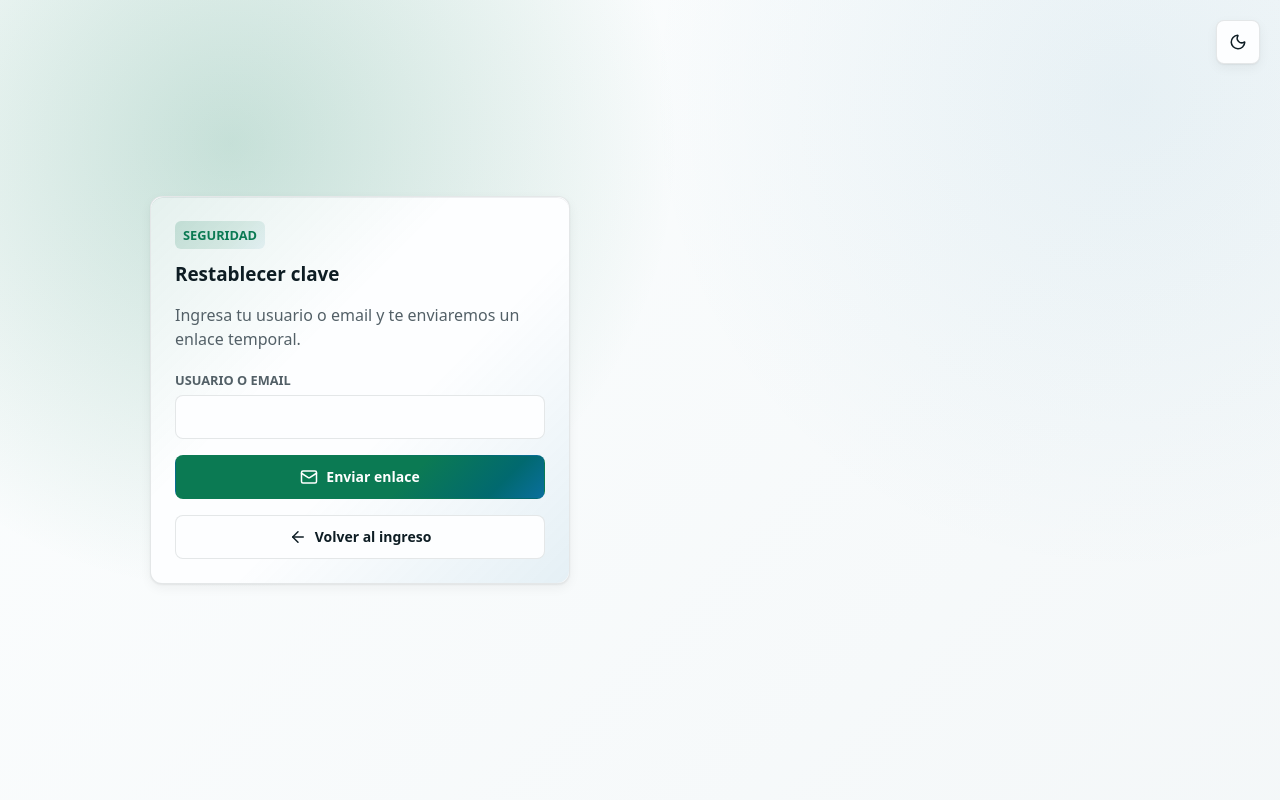
After one commit to Abalito04/JornadaDex, a Flask app: page /auth/password-reset in a window 1280 px wide. The commit adds this page. Run offline with Flask 3, Linux system fonts and the light colour scheme; data that the repository does not hold is empty; some libraries are stand-ins or nearby versions; some web fonts are replaced.

```diff
--- a/app/__init__.py
+++ b/app/__init__.py
@@ -121,6 +121,11 @@ def ensure_runtime_schema():
     columns = {column["name"] for column in inspector.get_columns("users")}
     if "is_platform_admin" not in columns:
         db.session.execute(text("ALTER TABLE users ADD COLUMN is_platform_admin BOOLEAN NOT NULL DEFAULT FALSE"))
+        db.session.commit()
+    if "email_verified_at" not in columns:
+        datetime_type = "TIMESTAMP" if db.engine.dialect.name == "postgresql" else "DATETIME"
+        db.session.execute(text(f"ALTER TABLE users ADD COLUMN email_verified_at {datetime_type}"))
+        db.session.execute(text("UPDATE users SET email_verified_at = CURRENT_TIMESTAMP WHERE email_verified_at IS NULL"))
         db.session.commit()
     for statement in (
         "DROP INDEX IF EXISTS users_email_key",
--- a/app/auth/routes.py
+++ b/app/auth/routes.py
@@ -5,12 +5,16 @@ from urllib.error import URLError
 
 from flask import Blueprint, abort, current_app, flash, redirect, render_template, request, url_for
 from flask_login import current_user, login_required, login_user, logout_user
+from sqlalchemy import or_
 from sqlalchemy.exc import IntegrityError
 
 from app.extensions import db
 from app.models import User
 from app.services.audit_service import write_audit
 from app.services.company_service import create_company_with_owner
+from app.services.email_service import send_email
+from app.services.password_policy import validate_password_strength
+from app.services.token_service import create_security_token, load_security_token
 
 auth_bp = Blueprint("auth", __name__, url_prefix="/auth")
 
@@ -44,6 +48,7 @@ def _record_failed_login(username):
 
 def _clear_failed_logins(username):
     _LOGIN_FAILURES.pop(_login_rate_key(username), None)
+
 
 def _is_signup_limited():
     key = _client_ip()
@@ -96,6 +101,45 @@ def _verify_turnstile():
     return bool(result.get("success"))
 
 
+def _email_verification_required(user):
+    return bool(
+        current_app.config["EMAIL_VERIFICATION_REQUIRED"]
+        and user
+        and not user.is_platform_admin
+        and user.email_verified_at is None
+    )
+
+
+def _send_verification_email(user):
+    max_age_hours = current_app.config["EMAIL_VERIFICATION_MAX_AGE_HOURS"]
+    token = create_security_token("email-verify", {"user_id": user.id, "email": user.email})
+    verify_url = url_for("auth.verify_email", token=token, _external=True)
+    body = (
+        "Hola,\n\n"
+        "Confirma tu email para activar tu cuenta de JornadaDex:\n"
+        f"{verify_url}\n\n"
+        f"Este enlace vence en {max_age_hours} horas.\n\n"
+        "Si no solicitaste esta cuenta, podes ignorar este mensaje."
+    )
+    return send_email(user.email, "Confirma tu email en JornadaDex", body)
+
+
+def _send_password_reset_email(user):
+    max_age_minutes = current_app.config["PASSWORD_RESET_MAX_AGE_MINUTES"]
+    token = create_security_token(
+        "password-reset",
+        {"user_id": user.id, "email": user.email, "password_hash": user.password_hash},
+    )
+    reset_url = url_for("auth.reset_password", token=token, _external=True)
+    body = (
+        "Hola,\n\n"
+        "Recibimos una solicitud para restablecer tu clave de JornadaDex:\n"
+        f"{reset_url}\n\n"
+        f"Este enlace vence en {max_age_minutes} minutos y se invalida al cambiar la clave.\n\n"
+        "Si no fuiste vos, podes ignorar este mensaje."
+    )
+    return send_email(user.email, "Restablece tu clave de JornadaDex", body)
+
 
 @auth_bp.route("/signup", methods=["GET", "POST"])
 def signup():
@@ -124,15 +168,45 @@ def signup():
             )
             if not company.name or not company.tax_id or not user.email or not user.username or not request.form.get("password"):
                 raise ValueError("Completa nombre de la empresa, CUIT, administrador, email, usuario y clave.")
+            if not current_app.config["EMAIL_VERIFICATION_REQUIRED"]:
+                user.email_verified_at = datetime.now(timezone.utc)
             write_audit("CREATE", "companies", company.id, new_values={"name": company.name, "tax_id": company.tax_id}, company_id=company.id)
             db.session.commit()
-            flash("Empresa creada. Ya podes iniciar sesion.", "success")
+            if current_app.config["EMAIL_VERIFICATION_REQUIRED"]:
+                sent = _send_verification_email(user)
+                if sent:
+                    flash("Empresa creada. Te enviamos un email para activar la cuenta.", "success")
+                else:
+                    flash("Empresa creada, pero no pudimos enviar el email de activacion. Contacta soporte.", "warning")
+            else:
+                flash("Empresa creada. Ya podes iniciar sesion.", "success")
             return redirect(url_for("auth.login"))
         except (IntegrityError, ValueError) as exc:
             db.session.rollback()
             flash(str(getattr(exc, "orig", exc)), "danger")
 
     return render_template("auth/signup.html")
+
+
+@auth_bp.route("/verify-email/<token>")
+def verify_email(token):
+    max_age_seconds = current_app.config["EMAIL_VERIFICATION_MAX_AGE_HOURS"] * 3600
+    payload = load_security_token("email-verify", token, max_age_seconds)
+    if not payload:
+        flash("El enlace de verificacion vencio o no es valido.", "danger")
+        return redirect(url_for("auth.login"))
+
+    user = User.query.filter_by(id=payload.get("user_id"), deleted_at=None).first()
+    if not user or user.email != payload.get("email"):
+        flash("El enlace de verificacion no es valido.", "danger")
+        return redirect(url_for("auth.login"))
+
+    if user.email_verified_at is None:
+        user.email_verified_at = datetime.now(timezone.utc)
+        write_audit("EMAIL_VERIFY", "users", user.id, company_id=user.company_id)
+        db.session.commit()
+    flash("Email verificado. Ya podes iniciar sesion.", "success")
+    return redirect(url_for("auth.login"))
 
 
 @auth_bp.route("/login", methods=["GET", "POST"])
@@ -149,6 +223,13 @@ def login():
 
         user = User.query.filter(User.username == username, User.deleted_at.is_(None)).first()
         if user and user.check_password(password) and user.is_active:
+            if _email_verification_required(user):
+                sent = _send_verification_email(user)
+                if sent:
+                    flash("Antes de ingresar tenes que verificar tu email. Te enviamos un nuevo enlace.", "warning")
+                else:
+                    flash("Tu email no esta verificado y no pudimos enviar el enlace. Contacta soporte.", "danger")
+                return render_template("auth/login.html"), 403
             _clear_failed_logins(username)
             user.last_login_at = datetime.now(timezone.utc)
             login_user(user)
@@ -162,6 +243,62 @@ def login():
     return render_template("auth/login.html")
 
 
+@auth_bp.route("/password-reset", methods=["GET", "POST"])
+def request_password_reset():
+    if current_user.is_authenticated:
+        return redirect(url_for("dashboard.index"))
+
+    if request.method == "POST":
+        identifier = request.form.get("identifier", "").strip().lower()
+        user = User.query.filter(
+            User.deleted_at.is_(None),
+            User.is_active_flag.is_(True),
+            or_(User.username == identifier, User.email == identifier),
+        ).first()
+        if user:
+            _send_password_reset_email(user)
+            write_audit("PASSWORD_RESET_REQUEST", "users", user.id, company_id=user.company_id)
+            db.session.commit()
+        flash("Si existe una cuenta activa con esos datos, te enviamos un enlace para restablecer la clave.", "success")
+        return redirect(url_for("auth.login"))
+
+    return render_template("auth/password_reset_request.html")
+
+
+@auth_bp.route("/password-reset/<token>", methods=["GET", "POST"])
+def reset_password(token):
+    if current_user.is_authenticated:
+        return redirect(url_for("dashboard.index"))
+
+    max_age_seconds = current_app.config["PASSWORD_RESET_MAX_AGE_MINUTES"] * 60
+    payload = load_security_token("password-reset", token, max_age_seconds)
+    user = None
+    if payload:
+        user = User.query.filter_by(id=payload.get("user_id"), deleted_at=None).first()
+    if not user or user.email != payload.get("email") or user.password_hash != payload.get("password_hash"):
+        flash("El enlace para restablecer la clave vencio o no es valido.", "danger")
+        return redirect(url_for("auth.request_password_reset"))
+
+    if request.method == "POST":
+        try:
+            password = request.form.get("password", "")
+            confirm_password = request.form.get("confirm_password", "")
+            if password != confirm_password:
+                raise ValueError("Las claves no coinciden.")
+            validate_password_strength(password)
+            user.set_password(password)
+            user.email_verified_at = user.email_verified_at or datetime.now(timezone.utc)
+            write_audit("PASSWORD_RESET", "users", user.id, company_id=user.company_id)
+            db.session.commit()
+            flash("Clave actualizada. Ya podes iniciar sesion.", "success")
+            return redirect(url_for("auth.login"))
+        except ValueError as exc:
+            db.session.rollback()
+            flash(str(exc), "danger")
+
+    return render_template("auth/password_reset.html")
+
+
 @auth_bp.route("/logout", methods=["POST"])
 @login_required
 def logout():
--- a/app/config.py
+++ b/app/config.py
@@ -43,3 +43,12 @@ class Config:
     CLIENT_IMPORT_MAX_ROWS = int(clean_env_value(os.getenv("CLIENT_IMPORT_MAX_ROWS", "2000")))
     TURNSTILE_SITE_KEY = clean_env_value(os.getenv("TURNSTILE_SITE_KEY", ""))
     TURNSTILE_SECRET_KEY = clean_env_value(os.getenv("TURNSTILE_SECRET_KEY", ""))
+    EMAIL_VERIFICATION_REQUIRED = clean_env_value(os.getenv("EMAIL_VERIFICATION_REQUIRED", "false")).lower() == "true"
+    EMAIL_VERIFICATION_MAX_AGE_HOURS = int(clean_env_value(os.getenv("EMAIL_VERIFICATION_MAX_AGE_HOURS", "24")))
+    PASSWORD_RESET_MAX_AGE_MINUTES = int(clean_env_value(os.getenv("PASSWORD_RESET_MAX_AGE_MINUTES", "60")))
+    SMTP_HOST = clean_env_value(os.getenv("SMTP_HOST", ""))
+    SMTP_PORT = int(clean_env_value(os.getenv("SMTP_PORT", "587")))
+    SMTP_USERNAME = clean_env_value(os.getenv("SMTP_USERNAME", ""))
+    SMTP_PASSWORD = clean_env_value(os.getenv("SMTP_PASSWORD", ""))
+    SMTP_FROM_EMAIL = clean_env_value(os.getenv("SMTP_FROM_EMAIL", ""))
+    SMTP_USE_TLS = clean_env_value(os.getenv("SMTP_USE_TLS", "true")).lower() == "true"
--- a/app/models/__init__.py
+++ b/app/models/__init__.py
@@ -56,6 +56,7 @@ class User(UserMixin, db.Model, AuditMixin):
     is_platform_admin = db.Column(db.Boolean, default=False, nullable=False)
     is_active_flag = db.Column(db.Boolean, default=True, nullable=False)
     last_login_at = db.Column(db.DateTime, nullable=True)
+    email_verified_at = db.Column(db.DateTime, nullable=True)
 
     company = db.relationship("Company", back_populates="users", foreign_keys=[company_id])
     employee = db.relationship("Employee", back_populates="user", foreign_keys=[employee_id])
--- a/app/templates/auth/login.html
+++ b/app/templates/auth/login.html
@@ -33,6 +33,7 @@
       </div>
       <button type="submit"><i data-lucide="log-in"></i>Entrar</button>
       <a class="button ghost" href="{{ url_for('dashboard.landing') }}"><i data-lucide="arrow-left"></i>Volver al inicio</a>
+      <a class="auth-link" href="{{ url_for('auth.request_password_reset') }}">Olvide mi clave</a>
     </form>
     {% if config.PUBLIC_SIGNUP_ENABLED %}
       <p class="auth-link">¿No tenés empresa creada? <a href="{{ url_for('auth.signup') }}">Crear empresa y Administrador</a></p>
--- /dev/null
+++ b/app/templates/auth/password_reset_request.html
@@ -0,0 +1,20 @@
+{% extends "base.html" %}
+{% block title %}Restablecer clave{% endblock %}
+{% block content %}
+<section class="auth-shell">
+  <section class="auth-card">
+    <div class="auth-card-kicker">Seguridad</div>
+    <h2>Restablecer clave</h2>
+    <p>Ingresa tu usuario o email y te enviaremos un enlace temporal.</p>
+    <form method="post" class="auth-form">
+      <input type="hidden" name="csrf_token" value="{{ csrf_token() }}">
+      <div>
+        <label>Usuario o email</label>
+        <input name="identifier" autocomplete="username" required>
+      </div>
+      <button type="submit"><i data-lucide="mail"></i>Enviar enlace</button>
+      <a class="button ghost" href="{{ url_for('auth.login') }}"><i data-lucide="arrow-left"></i>Volver al ingreso</a>
+    </form>
+  </section>
+</section>
+{% endblock %}
```
Also changed, not shown: DEPLOYMENT.md (+25 -6 lines), app/services/email_service.py (added, +30 -0 lines), app/services/token_service.py (added, +17 -0 lines), app/templates/auth/password_reset.html (added, +24 -0 lines), 1 other file.
